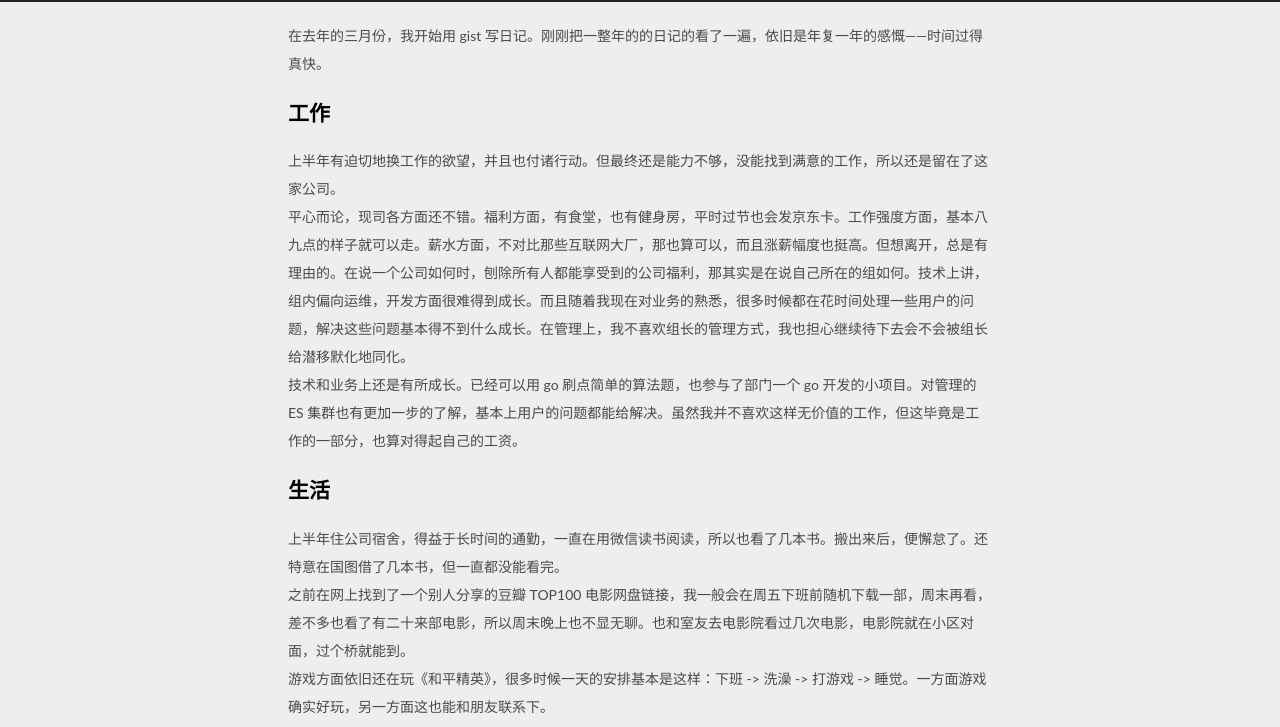
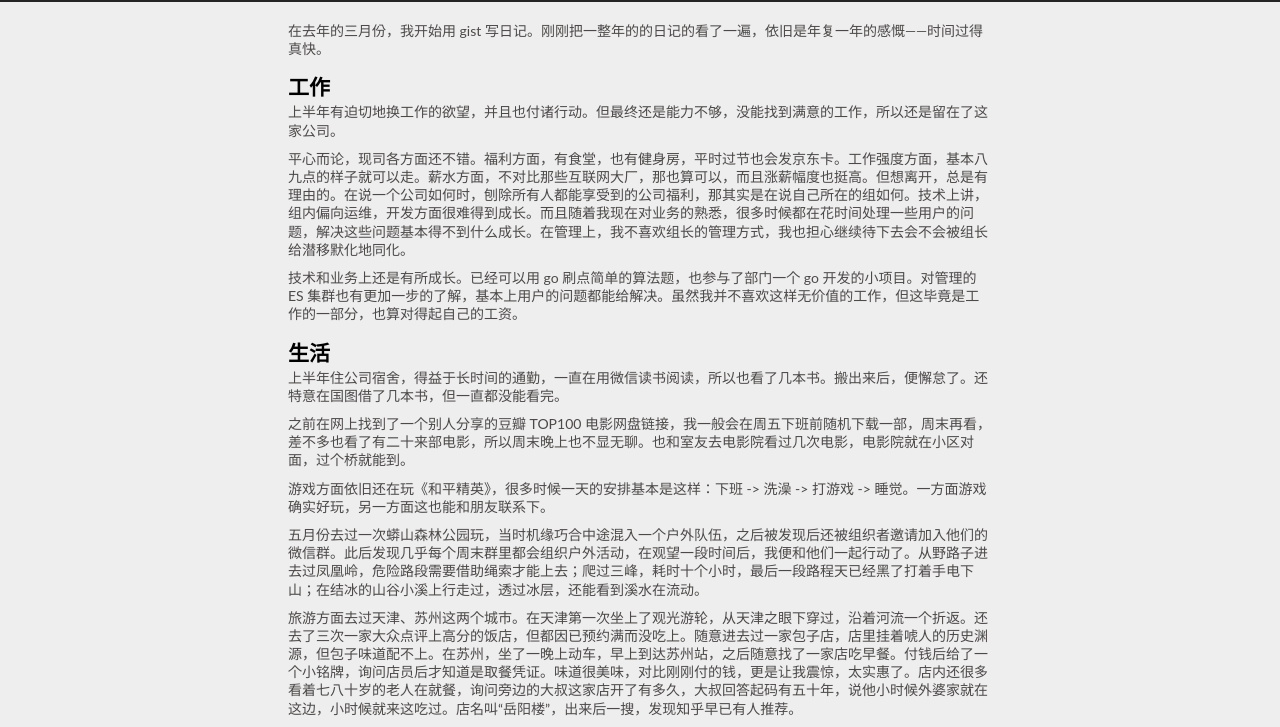
Before and after one commit to gotohx/gotohx.github.io, a plain HTML site: page 2022/01/16/2021/index.html in a window 1280 px wide. Shown: the part 58-785 px from the top of the page. Drawn offline with nearby package versions, Linux system fonts and the light colour scheme; a script that the page names is missing.

Commit message:
Site updated: 2022-01-18 00:29:11

```diff
--- a/2022/01/16/2021/index.html
+++ b/2022/01/16/2021/index.html
@@ -1,5 +1,6 @@
 <!DOCTYPE html><html lang="en"><head><meta charset="UTF-8"><meta http-equiv="X-UA-Compatible" content="IE=edge"><meta name="viewport" content="width=device-width, initial-scale=1, maximum-scale=1"><meta name="description" content="2021 总结"><meta name="keywords" content=""><meta name="author" content="gotohx"><meta name="copyright" content="gotohx"><title>2021 总结 | gotohx's Blog</title><link rel="icon" href="/img/favicon.ico"><link rel="stylesheet" href="/css/index.css"><link rel="stylesheet" href="https://cdn.jsdelivr.net/npm/font-awesome@latest/css/font-awesome.min.css"><meta name="generator" content="Hexo 5.4.0"></head><body><header id="page-header"><nav id="navbar"><span class="nav-left"><a id="site-name" href="/">gotohx's Blog</a></span><i class="fa fa-bars toggle-menu nav-right" aria-hidden="true"></i><span class="title">2021 总结</span><span class="nav-right menus"><a class="site-page" href="/about">About</a></span></nav></header><article id="content-outer"><section id="content-inner"><article id="post"><div id="sidebar" data-display="false"></div><div class="article-container" id="post-content"><p>在去年的三月份，我开始用 gist 写日记。刚刚把一整年的的日记的看了一遍，依旧是年复一年的感慨——时间过得真快。</p>
-<h2 id="工作"><a href="#工作" class="headerlink" title="工作"></a>工作</h2><p>上半年有迫切地换工作的欲望，并且也付诸行动。但最终还是能力不够，没能找到满意的工作，所以还是留在了这家公司。<br>平心而论，现司各方面还不错。福利方面，有食堂，也有健身房，平时过节也会发京东卡。工作强度方面，基本八九点的样子就可以走。薪水方面，不对比那些互联网大厂，那也算可以，而且涨薪幅度也挺高。但想离开，总是有理由的。在说一个公司如何时，刨除所有人都能享受到的公司福利，那其实是在说自己所在的组如何。技术上讲，组内偏向运维，开发方面很难得到成长。而且随着我现在对业务的熟悉，很多时候都在花时间处理一些用户的问题，解决这些问题基本得不到什么成长。在管理上，我不喜欢组长的管理方式，我也担心继续待下去会不会被组长给潜移默化地同化。</p>
+<h2 id="工作"><a href="#工作" class="headerlink" title="工作"></a>工作</h2><p>上半年有迫切地换工作的欲望，并且也付诸行动。但最终还是能力不够，没能找到满意的工作，所以还是留在了这家公司。</p>
+<p>平心而论，现司各方面还不错。福利方面，有食堂，也有健身房，平时过节也会发京东卡。工作强度方面，基本八九点的样子就可以走。薪水方面，不对比那些互联网大厂，那也算可以，而且涨薪幅度也挺高。但想离开，总是有理由的。在说一个公司如何时，刨除所有人都能享受到的公司福利，那其实是在说自己所在的组如何。技术上讲，组内偏向运维，开发方面很难得到成长。而且随着我现在对业务的熟悉，很多时候都在花时间处理一些用户的问题，解决这些问题基本得不到什么成长。在管理上，我不喜欢组长的管理方式，我也担心继续待下去会不会被组长给潜移默化地同化。</p>
 <p>技术和业务上还是有所成长。已经可以用 go 刷点简单的算法题，也参与了部门一个 go 开发的小项目。对管理的 ES 集群也有更加一步的了解，基本上用户的问题都能给解决。虽然我并不喜欢这样无价值的工作，但这毕竟是工作的一部分，也算对得起自己的工资。</p>
 <h2 id="生活"><a href="#生活" class="headerlink" title="生活"></a>生活</h2><p>上半年住公司宿舍，得益于长时间的通勤，一直在用微信读书阅读，所以也看了几本书。搬出来后，便懈怠了。还特意在国图借了几本书，但一直都没能看完。</p>
 <p>之前在网上找到了一个别人分享的豆瓣 TOP100 电影网盘链接，我一般会在周五下班前随机下载一部，周末再看，差不多也看了有二十来部电影，所以周末晚上也不显无聊。也和室友去电影院看过几次电影，电影院就在小区对面，过个桥就能到。</p>
--- a/css/index.css
+++ b/css/index.css
@@ -362,7 +362,7 @@ body {
   color: #4c4948;
   font-size: 14px;
   font-family: Lato, Helvetica Neue For Number, -apple-system, BlinkMacSystemFont, Segoe UI, Roboto, PingFang SC, Hiragino Sans GB, Microsoft YaHei, Helvetica Neue, Helvetica, Arial, sans-serif;
-  line-height: 2;
+  line-height: 1.3;
   -webkit-text-size-adjust: 100%;
 }
 html,
@@ -1064,8 +1064,14 @@ blockquote {
   font-weight: bold;
   color: #000;
   line-height: 1.1em;
-  margin: 1.1em 0;
+  margin: 17px 0 5px 0;
   cursor: pointer;
+}
+#post p {
+  display: block;
+  margin-block-end: 10px;
+  margin-inline-start: 0px;
+  margin-inline-end: 0px;
 }
 #post a {
   color: #242424;
```
